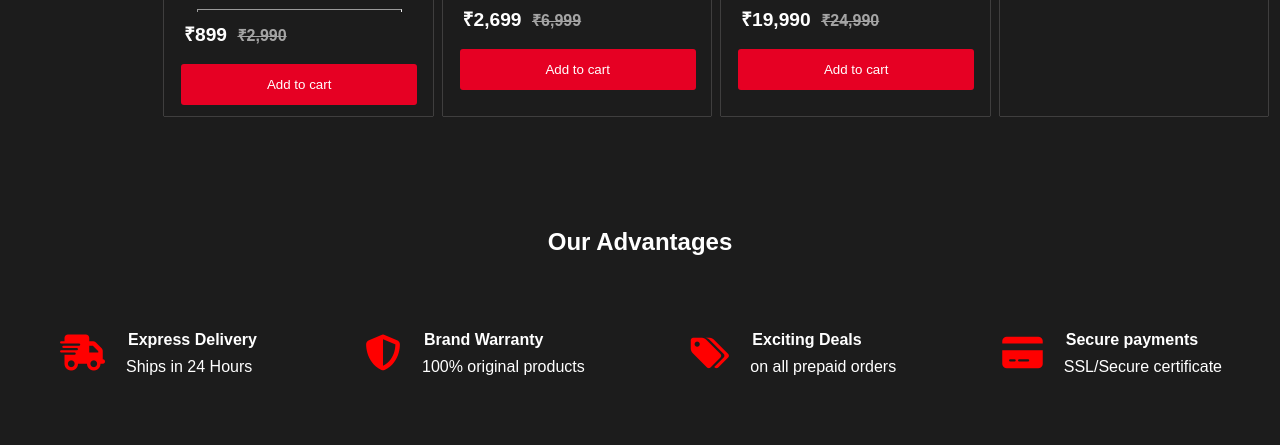
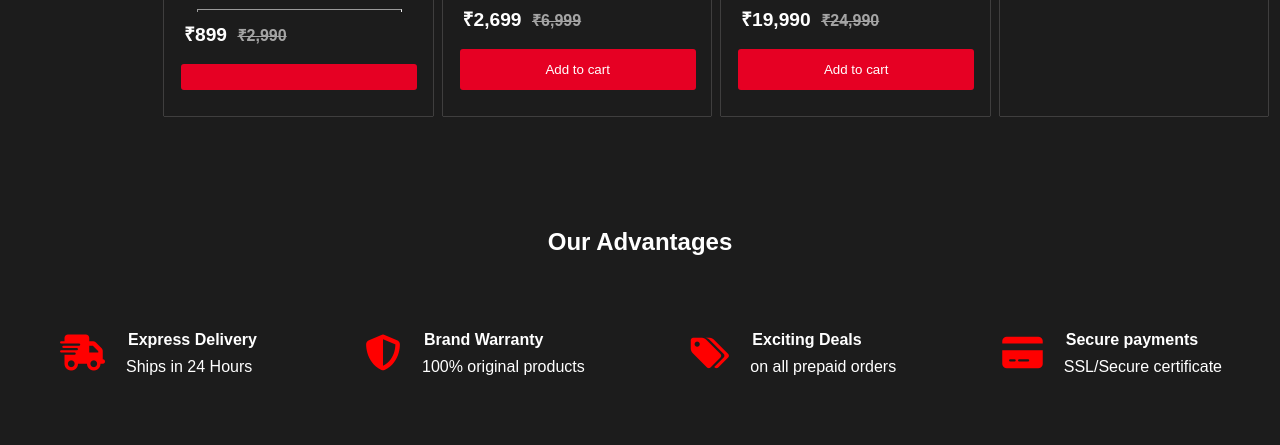
Before and after one commit to Kannamma1724/Tech-shop-, a plain HTML site: page index.html in a window 1280 px wide. Shown: the part 2445-2890 px from the top of the page. Drawn offline with Linux system fonts and the light colour scheme.

Commit message:
Tech-shop

```diff
--- a/index.html
+++ b/index.html
@@ -374,7 +374,7 @@
                                 </div>
                             </div>
                             <div>
-                                <button class="button">Add to cart</button>
+                                <button class="button"></button>
                             </div>
                         </div>
                         <div class="cart2">
```
